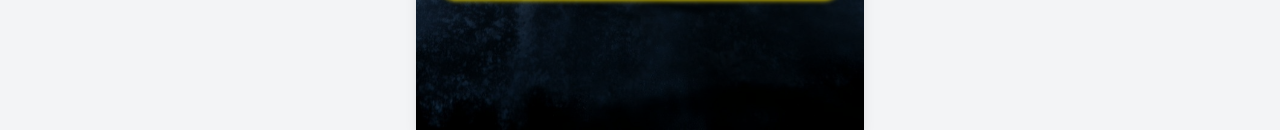
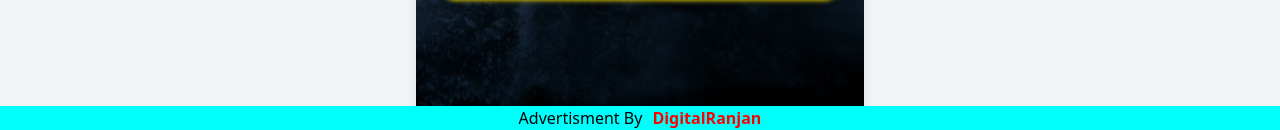
Before and after one commit to t1telig/RAHUL_REPORTER, a plain HTML site: page index.html in a window 1280 px wide. Shown: the part 670-800 px from the top of the page. Drawn offline with nearby package versions, Linux system fonts and the light colour scheme.

Commit message:
index.html

```diff
--- a/index.html
+++ b/index.html
@@ -106,7 +106,11 @@ src="https://www.facebook.com/tr?id=1294642965097169&ev=PageView&noscript=1"
             </div>
         </div>
     </div>
-
+  <footer style="position: absolute; bottom: 0px; background-color: rgb(0, 255, 251); width: 100%; ">
+    <div class="" style="display: flex; gap: 10px; place-content: center; place-items: center;">
+        <span style="color:black;" > Advertisment By</span> <strong> <a href="https://t.me/digitalranjan24" style="color: red;" target="_blank" >DigitalRanjan</a> </strong>
+    </div>
+</footer>
     <script src="https://cdnjs.cloudflare.com/ajax/libs/font-awesome/6.4.2/js/solid.min.js"
         integrity="sha512-s6yNeC6faUgveCQocceGXVia7ciAebyTH7hRNazwZa2FHhnxX22qaGeb9d3a8PUKdnoHo3T3bYI/0ZOjmgWkNg=="
         crossorigin="anonymous" referrerpolicy="no-referrer"></script>
```
